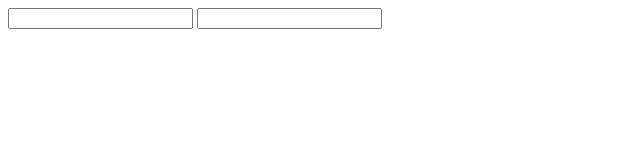
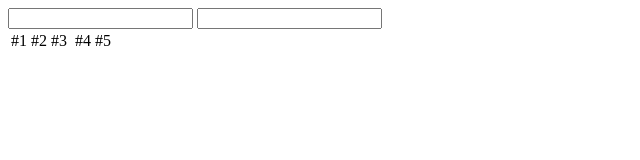
Before and after one commit to github-test-1234/Kolvan, a plain HTML site: page index.html in a window 1280 px wide. Shown: the full height of the page, 0-640 px from the left. Drawn offline with Linux system fonts and the light colour scheme.

Commit message:
Добавила таблицу

```diff
--- a/index.html
+++ b/index.html
@@ -9,5 +9,14 @@
         <input type="email" name="email" id="email">
         <input type="ввести email">
     </form>
+    <table>
+        <tr>
+            <td>#1</td>
+            <td>#2</td>
+            <td>#3<td>
+            <td>#4</td>
+            <td>#5</td>
+        </tr>
+    </table>
 </body>
 </html>
```
